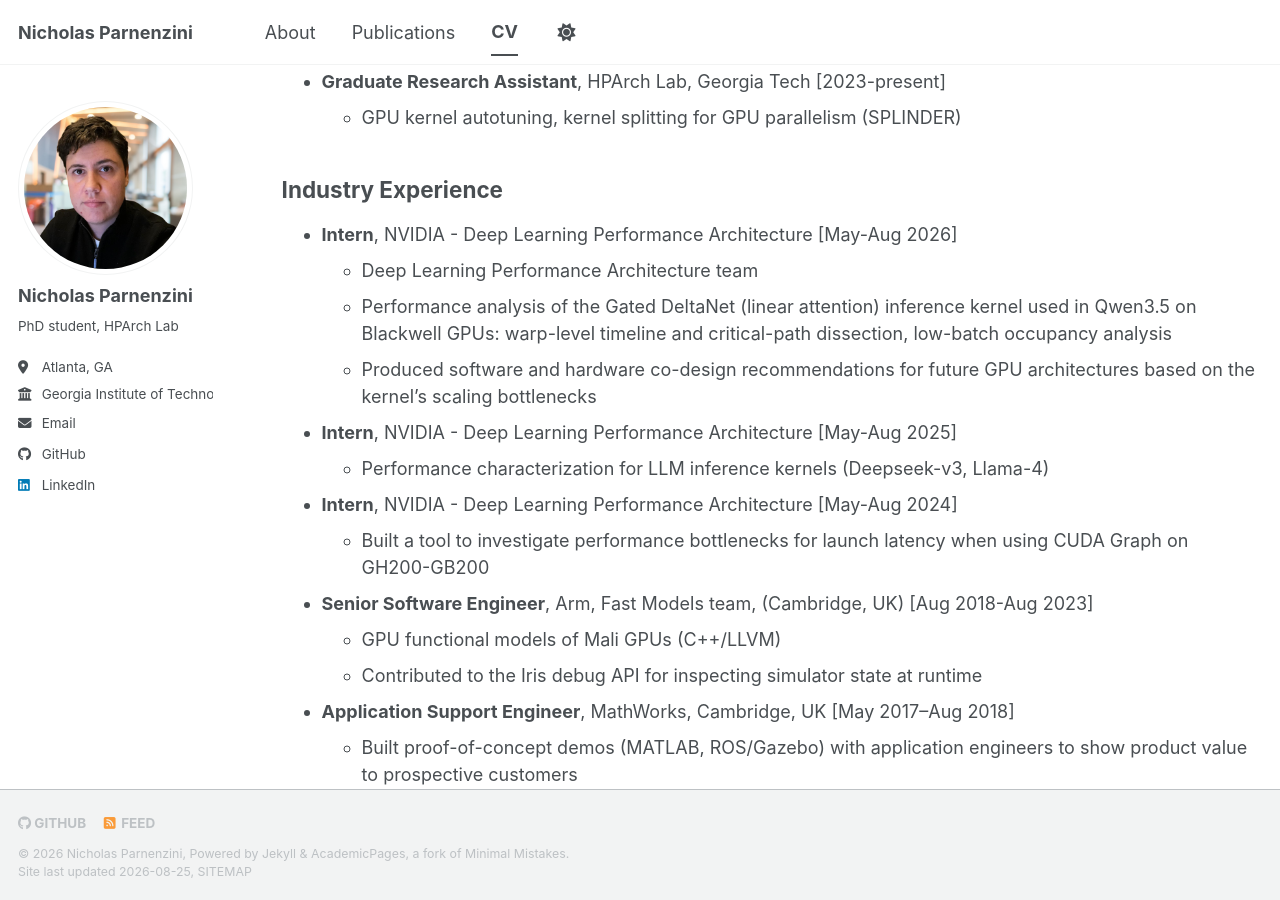
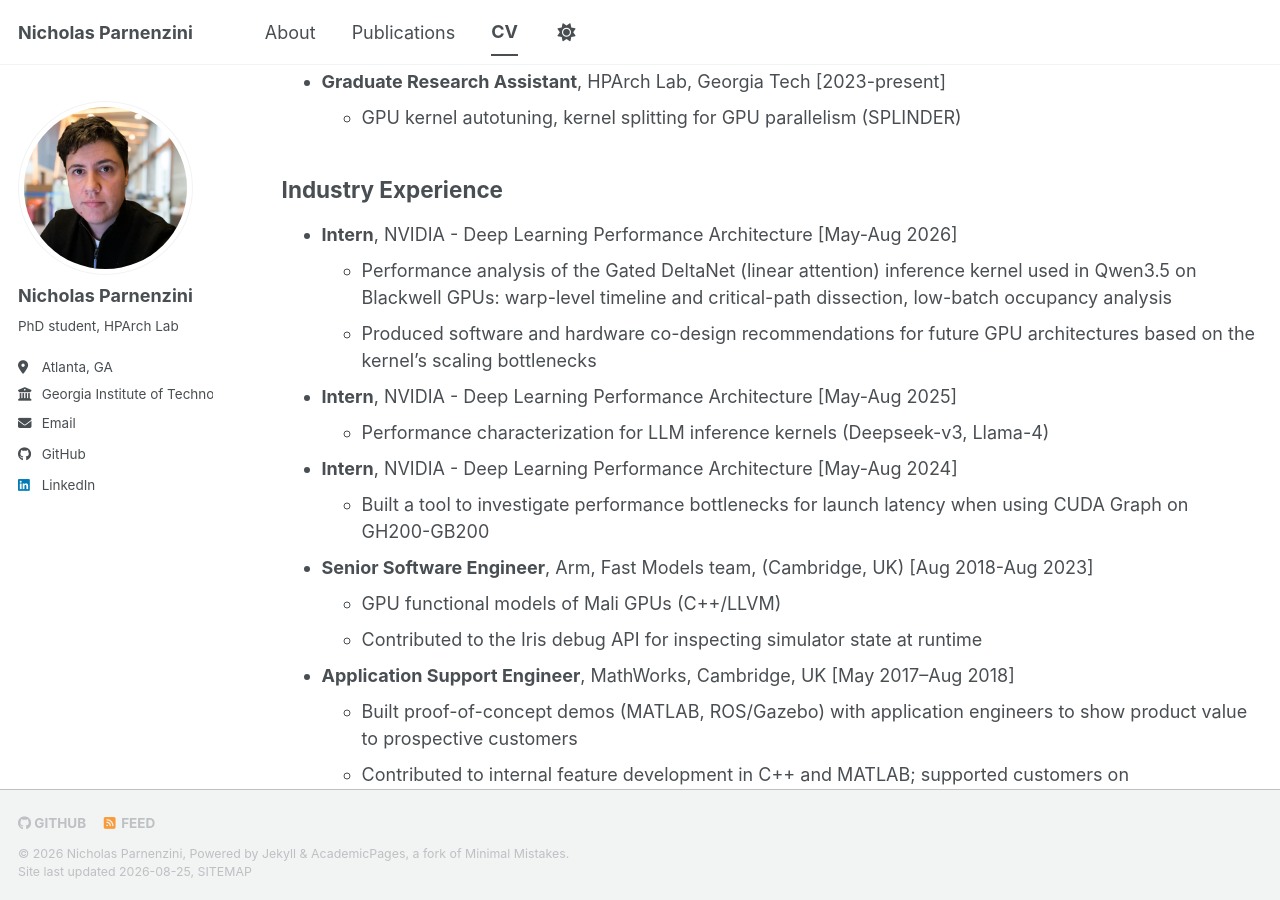
Before and after one commit to nickparnenzini/nickparnenzini.github.io, a Jekyll site: the page built from _pages/cv.md, in a window 1280 px wide and 900 px high, scrolled down 431 px. Built offline with Jekyll 4.4.1, drawn with Linux system fonts in a browser that asks for light colours; a style sheet for code colours, icons or effects is not loaded.

Commit message:
Fixed work

```diff
--- a/_pages/cv.md
+++ b/_pages/cv.md
@@ -26,7 +26,6 @@
 ## Industry Experience
 
 * **Intern**, NVIDIA - Deep Learning Performance Architecture [May-Aug 2026]
-  * Deep Learning Performance Architecture team
   * Performance analysis of the Gated DeltaNet (linear attention) inference kernel used in Qwen3.5 on Blackwell GPUs: warp-level timeline and critical-path dissection, low-batch occupancy analysis
   * Produced software and hardware co-design recommendations for future GPU architectures based on the kernel's scaling bottlenecks
 * **Intern**, NVIDIA - Deep Learning Performance Architecture [May-Aug 2025]
```
